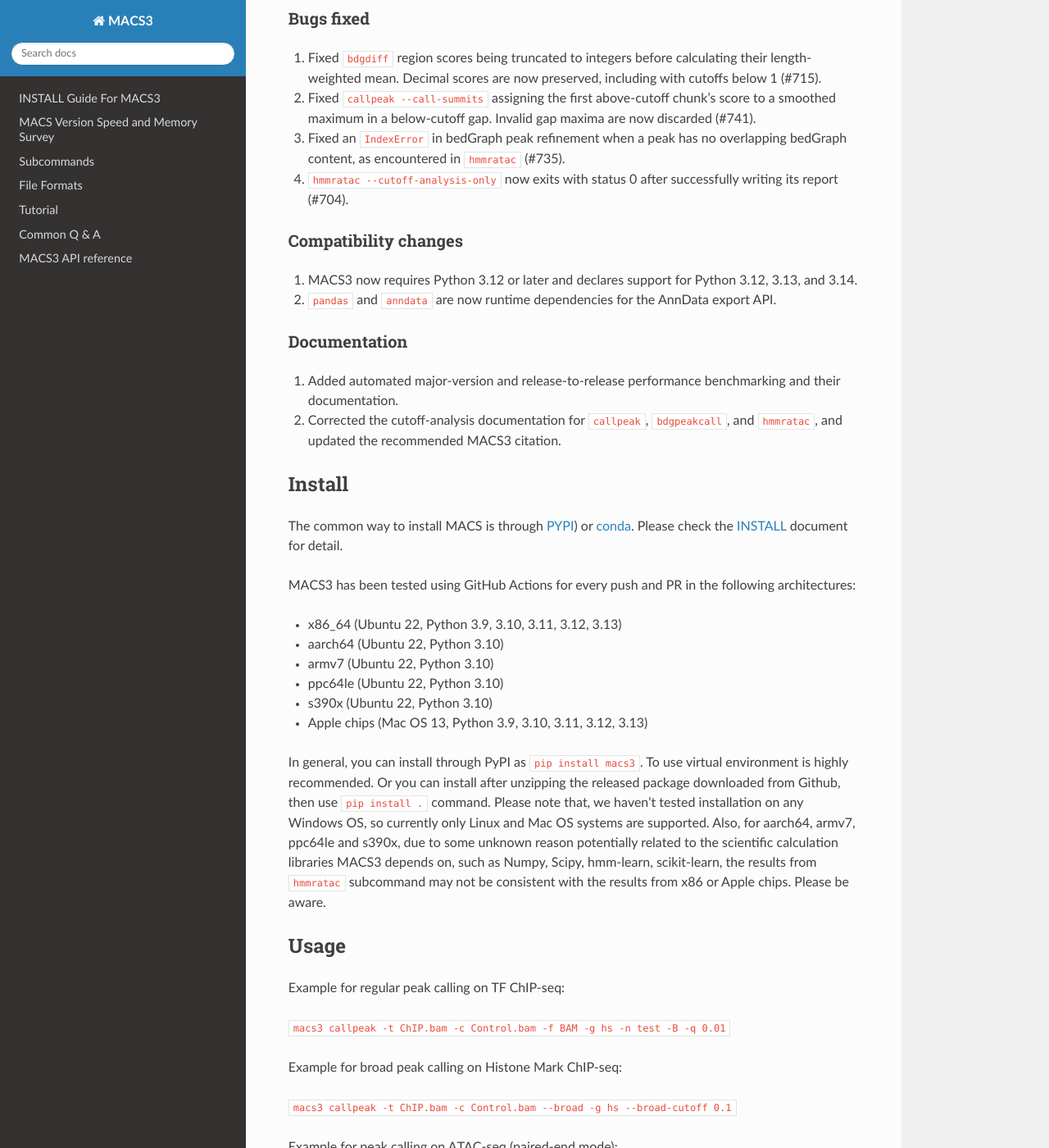
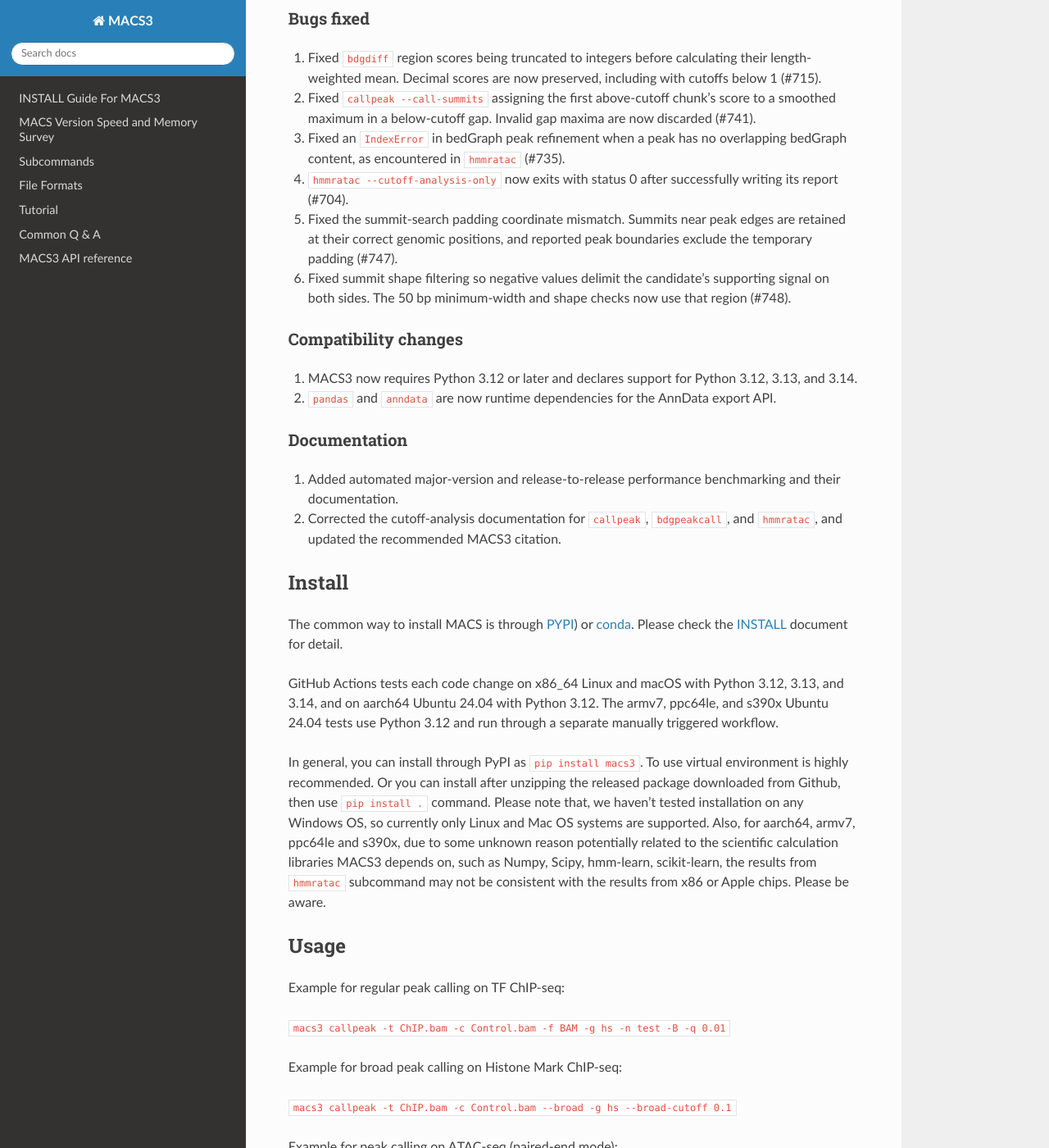
Before and after one commit to macs3-project/MACS, a Sphinx documentation site: the page built from docs/source/index.md, in a window 1280 px wide and 1400 px high, scrolled down 1184 px. Shown: the whole window at 82% size. Built offline with Sphinx 7.4.7 and the Read the Docs theme 3.1.0, drawn with Linux system fonts in a browser that asks for light colours.

Commit message:
update 3.0.5 release docs for summit fixes

```diff
--- a/docs/source/index.md
+++ b/docs/source/index.md
@@ -67,6 +67,14 @@
 4. `hmmratac --cutoff-analysis-only` now exits with status 0 after
    successfully writing its report (#704).
 
+5. Fixed the summit-search padding coordinate mismatch. Summits near
+   peak edges are retained at their correct genomic positions, and
+   reported peak boundaries exclude the temporary padding (#747).
+
+6. Fixed summit shape filtering so negative values delimit the
+   candidate's supporting signal on both sides. The 50 bp
+   minimum-width and shape checks now use that region (#748).
+
 ### Compatibility changes
 
 1. MACS3 now requires Python 3.12 or later and declares support for
@@ -91,15 +99,10 @@
 [conda](https://anaconda.org/macs3/macs3). Please check the
 [INSTALL](docs/INSTALL.md) document for detail.
 
-MACS3 has been tested using GitHub Actions for every push and PR in
-the following architectures:
-
- * x86_64 (Ubuntu 22, Python 3.9, 3.10, 3.11, 3.12, 3.13)
- * aarch64 (Ubuntu 22, Python 3.10)
- * armv7 (Ubuntu 22, Python 3.10)
- * ppc64le (Ubuntu 22, Python 3.10)
- * s390x (Ubuntu 22, Python 3.10)
- * Apple chips (Mac OS 13, Python 3.9, 3.10, 3.11, 3.12, 3.13)
+GitHub Actions tests each code change on x86_64 Linux and macOS with
+Python 3.12, 3.13, and 3.14, and on aarch64 Ubuntu 24.04 with Python
+3.12. The armv7, ppc64le, and s390x Ubuntu 24.04 tests use Python
+3.12 and run through a separate manually triggered workflow.
 
 In general, you can install through PyPI as `pip install macs3`.  To
 use virtual environment is highly recommended. Or you can install
```
Also changed, not shown: README.md (+3 -0 lines), docs/source/docs/callpeak.md (+8 -6 lines), 1 other file.
